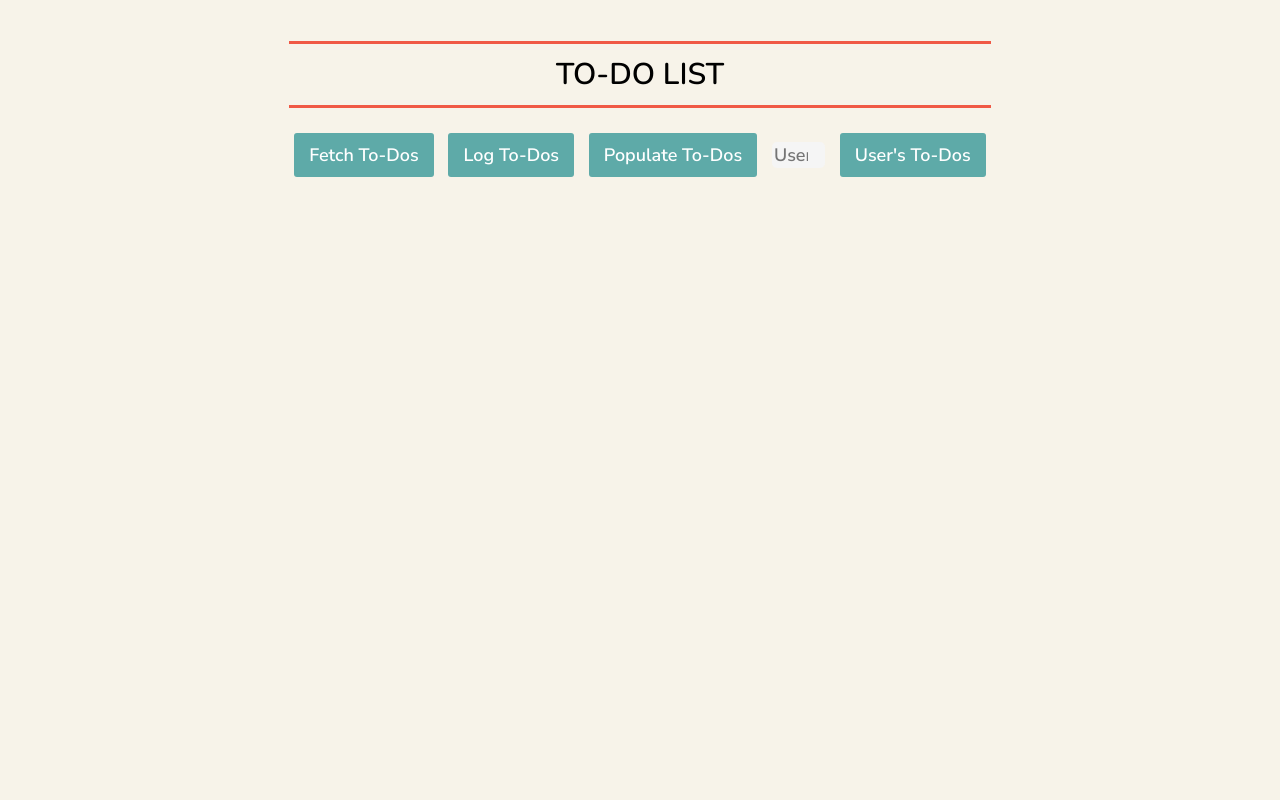
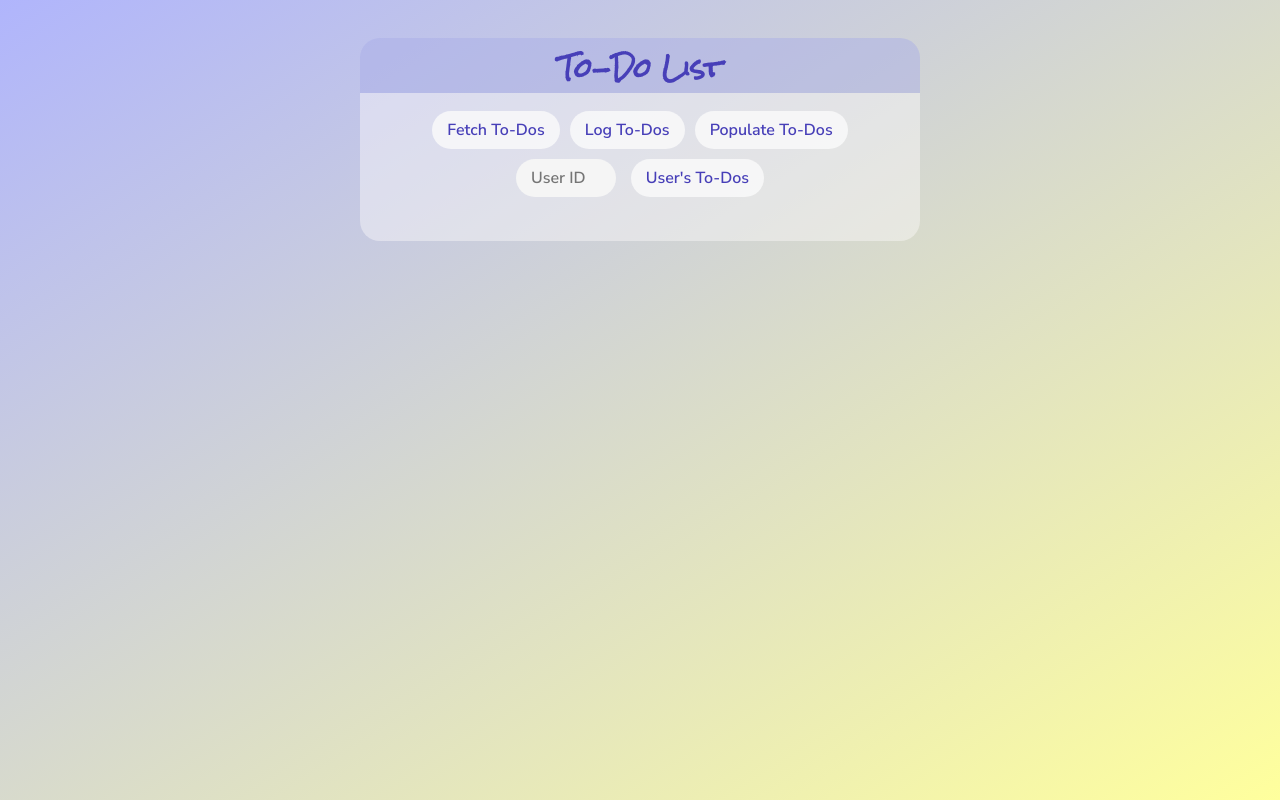
Before and after one commit to alfredosauce-tech/Dummy-Data-Todo-List-1, a plain HTML site: page index.html in a window 1280 px wide. Drawn offline with nearby package versions, Linux system fonts and the light colour scheme.

Commit message:
updated styles

```diff
--- a/app.js
+++ b/app.js
@@ -28,7 +28,7 @@ const populateTodos = () => {
 
   const list = document.getElementById('todo-list');
 
-  for (let i = 0; i < arrayOfTodos.length; i++) {
+  for (let i = 0; i < (arrayOfTodos.length)/10; i++) {
     const item = document.createElement("li");
 
     const title = arrayOfTodos[i].title;
@@ -44,7 +44,7 @@ const populateTodos = () => {
     if (completed === false) {
       item.style.color = "#f05945";
     } else {
-      item.style.color = "#5eaaa8";
+      item.style.color = "rgba(71, 63, 184, 0.575)";
     }
   }
 }
@@ -62,13 +62,21 @@ const populateTodos = () => {
 // HINT 1: When you're removing and repopulating, remember that you're removing them from the DOM and not the array.
 
 const userTodos = () => {
+  const id = document.getElementById('id').value;
+
   for (let i = 0; i < arrayOfTodos.length; i++) {
-    var user = arrayOfTodos[i].userId;
+    const userList = arrayOfTodos[i].filter(userId)
 
-    const id = document.getElementById('id').value;
+    const item = document.createElement("li");
 
-    if (user === id) {
 
-    }
+    var newItem = document.createTextNode(title);
   }
 }
+
+// const userList = user.filter()
+// var user = arrayOfTodos[i].userId;
+
+const userList = arrayOfTodos.filter(id => id.userId === document.getElementById('id').value)
+
+console.log(userList)
--- a/index.html
+++ b/index.html
@@ -4,21 +4,22 @@
   <meta charset="UTF-8">
   <meta http-equiv="X-UA-Compatible" content="IE=edge">
   <meta name="viewport" content="width=device-width, initial-scale=1.0">
+  <link rel="preconnect" href="https://fonts.gstatic.com">
+  <link href="https://fonts.googleapis.com/css2?family=Nunito+Sans:wght@600&family=Nunito:wght@600&family=Rock+Salt&display=swap" rel="stylesheet">
   <link rel="stylesheet" href="./styles.css">
-  <link rel="preconnect" href="https://fonts.gstatic.com">
-  <link rel="preconnect" href="https://fonts.gstatic.com">
-  <link href="https://fonts.googleapis.com/css2?family=Nunito+Sans:wght@600&family=Nunito:wght@600&display=swap" rel="stylesheet">
   <title>Dummy Data To-Do List</title>
 </head>
 <body>
-  <div class="container">
+  <div class="main-container">
     <h1>To-Do List</h1>
     <div class="button-container">
       <button onclick="fetchTodos()">Fetch To-Dos</button>
       <button onclick="logTodos()">Log To-Dos</button>
       <button onclick="populateTodos()">Populate To-Dos</button>
-      <input id="id" name="id" type="number" min="1" max="10" placeholder="User ID">
-      <button onclick="userTodos()">User's To-Dos</button>
+      <div>
+        <input id="id" name="id" type="number" min="1" max="10" placeholder="User ID#">
+        <button onclick="userTodos()">User's To-Dos</button>
+      </div>
     </div>
     <div class="list">
       <ol id="todo-list">
--- a/styles.css
+++ b/styles.css
@@ -1,49 +1,71 @@
 * {
   box-sizing: border-box;
   font-family: 'Nunito Sans', sans-serif;
+  margin: 0;
+}
+
+.main-container {
+  margin: 0;
+  height: 100vh;
+  background-image: linear-gradient(to bottom right, rgb(176, 181, 252), rgb(255, 255, 157));
+  display: flex;
+  flex-direction: column;
+  align-items: center;
   font-size: large;
 }
 
-body {
-  background-color: #f7f3e9;
+h1 {
+  margin-top: 3%;
+  width: 560px;
+  height: 55px;
+  font-size: 25px;
+  font-family: 'Rock Salt';
+  text-align: center;
+  color: rgb(71, 63, 184);
+  background-color: rgba(167, 171, 231, 0.452);
+  border-top-left-radius: 20px;
+  border-top-right-radius: 20px;
+}
+
+.button-container, .list {
+  width: 560px;
+  padding: 1%;
+  background-color: rgba(253, 251, 251, 0.425);
+}
+
+.button-container {
   display: flex;
+  flex-wrap: wrap;
   justify-content: center;
 }
 
-.container {
-  margin-top: 1%;
-  display: flex;
-  flex-direction: column;
-}
-
-h1 {
-  padding: 10px 0;
-  font-size: 30px;
-  text-transform: uppercase;
-  text-align: center;
-  font-family: 'Nunito', sans-serif;
-  border-top: solid #f05945;
-  border-bottom: solid #f05945;
+.list {
+  border-bottom-left-radius: 20px;
+  border-bottom-right-radius: 20px;
 }
 
 button {
  margin: 5px;
- padding: 10px 15px;
+ padding: 8px 15px;
  border: none;
- border-radius: 3px;
- background-color: #5eaaa8;
- color: white;
+ border-radius: 45px;
+ color: rgb(71, 63, 184);
+ background-color: rgba(252, 252, 252, 0.795);
  cursor: pointer;
+ font-size: 16px;
 }
 
 button:hover {
-  background-color: #a3d2ca;
-  color: rgb(10, 10, 10);
+  background-color: rgb(255, 255, 157);
+  transition: .5s ease;
 }
 
 input {
+  width: 100px;
   margin: 0 5px;
+  padding: 8px 15px;
   background-color: whitesmoke;
   border: none;
-  border-radius: 5px;
- }
+  border-radius: 45px;
+  font-size: 16px;
+}
```
